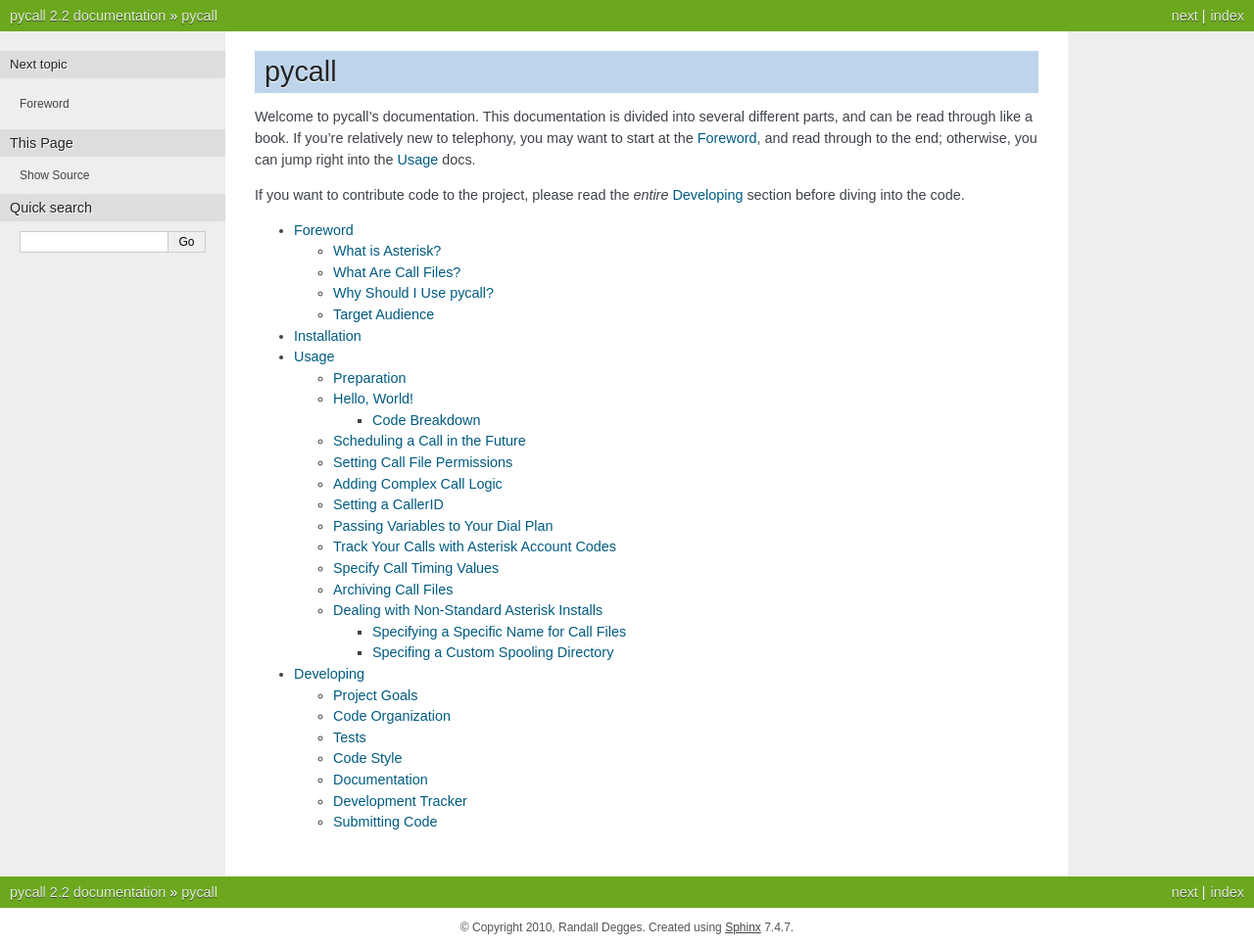
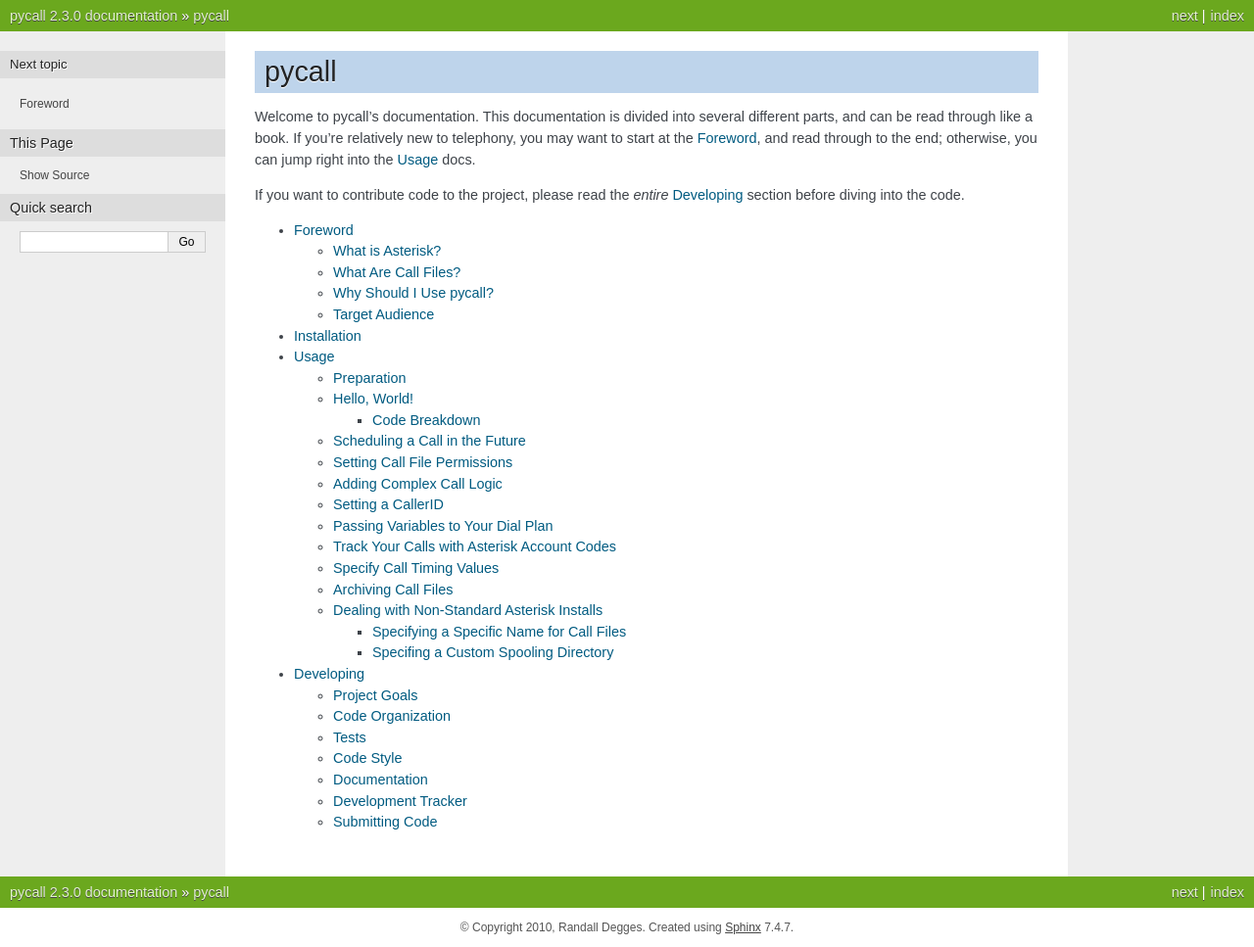
Before and after one commit to rdegges/pycall, a Sphinx documentation site: the page built from docs/index.rst, in a window 1280 px wide. Shown: the whole page at 98% size. Built offline with Sphinx 7.4.7, drawn with Linux system fonts in a browser that asks for light colours.

Commit message:
Version bump.

```diff
--- a/docs/conf.py
+++ b/docs/conf.py
@@ -45,9 +45,9 @@
 # built documents.
 #
 # The short X.Y version.
-version = '2.2'
+version = '2.3.0'
 # The full version, including alpha/beta/rc tags.
-release = '2.2'
+release = '2.3.0'
 
 # The language for content autogenerated by Sphinx. Refer to documentation
 # for a list of supported languages.
--- a/setup.py
+++ b/setup.py
@@ -38,7 +38,7 @@
 
     # Basic package information.
     name = 'pycall',
-    version = '2.2',
+    version = '2.3.0',
     packages = find_packages(exclude=['*.tests', '*.tests.*', 'tests.*', 'tests']),
 
     # Packaging options.
```
